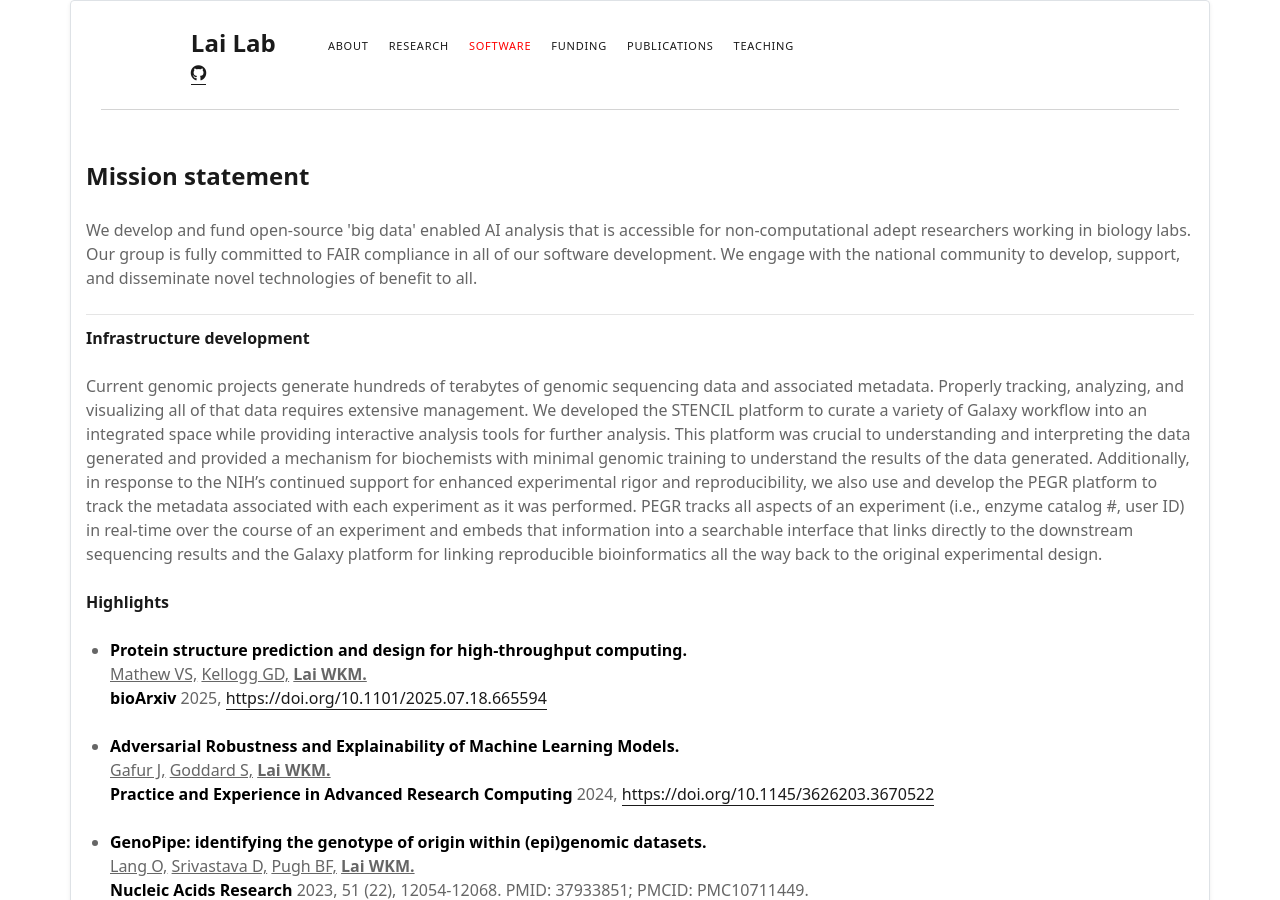
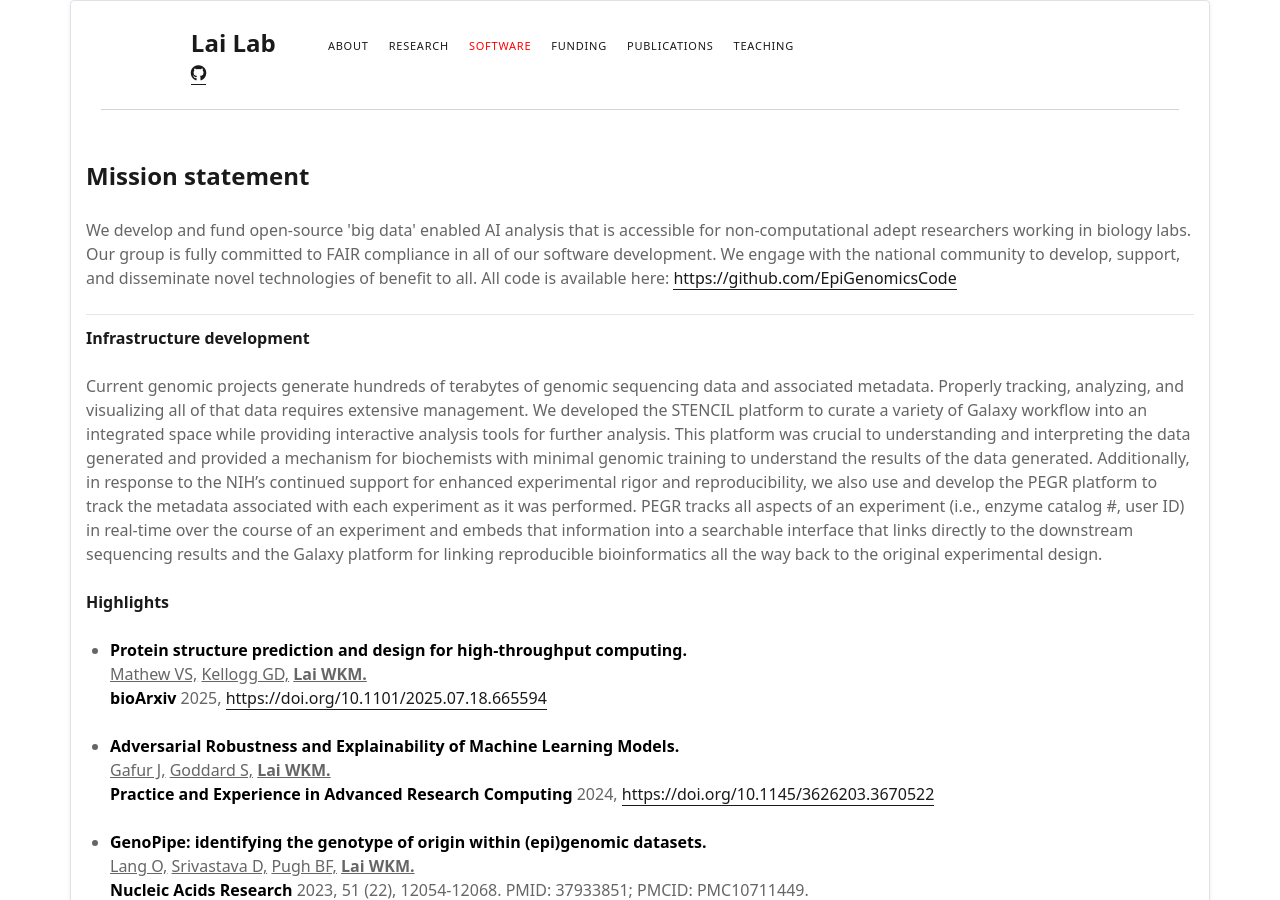
Before and after one commit to WilliamKMLai/WilliamKMLai.github.io, a Jekyll site: the page built from software.html, in a window 1280 px wide and 900 px high. Built offline with Jekyll 4.4.1, drawn with Linux system fonts in a browser that asks for light colours; nearby versions of some CDN libraries.

Commit message:
minor edits

```diff
--- a/index.html
+++ b/index.html
@@ -28,7 +28,9 @@ title: About
 		<img src="./assets/images/lai_headshot.jpeg" width="314" height="392" />
 		</div>
 		<div class="photo_text">
-			<p>Director of the Cornell EpiGenomics Core Facility.
+			<p>Director of the Cornell Center for Vertebrate Genomics.
+				</br>
+				Director of the Cornell EpiGenomics Core Facility.
 				</br>
 				Assistant Research Professor in Molecular Biology and Genetics.
 				</br>
--- a/software.html
+++ b/software.html
@@ -42,6 +42,7 @@ margin:0 20px 0 20px
       <div class="wp-block-media-text__content">
           <p class="has-normal-font-size">
           We develop and fund open-source 'big data' enabled AI analysis that is accessible for non-computational adept researchers working in biology labs. Our group is fully committed to FAIR compliance in all of our software development. We engage with the national community to develop, support, and disseminate novel technologies of benefit to all.
+          All code is available here: <a href="https://github.com/EpiGenomicsCode">https://github.com/EpiGenomicsCode</a>
           </p>
   		</div>
   </div>
```
